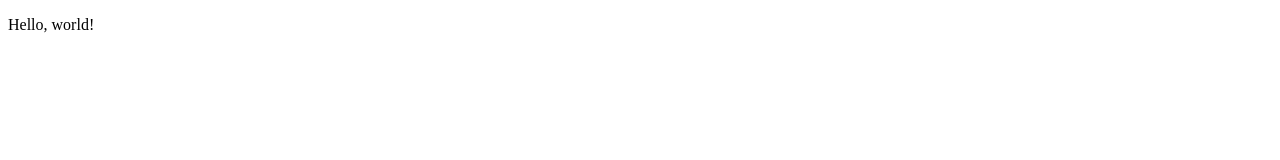
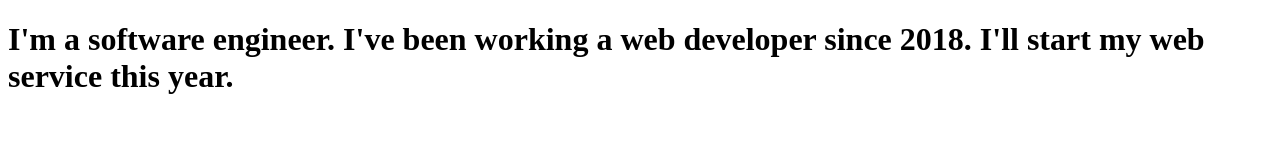
Before and after one commit to Masayuki-Kanzaki/Masayuki-Kanzaki.github.io, a plain HTML site: page index.html in a window 1280 px wide. Drawn offline with Linux system fonts and the light colour scheme.

Commit message:
Add my message

```diff
--- a/index.html
+++ b/index.html
@@ -5,6 +5,9 @@
     <meta charset="uft-8">
   </head>
   <body>
-    <p>Hello, world!</p>
+    <h1>I'm a software engineer.
+      I've been working a web developer since 2018.
+      I'll start my web service this year.
+    </h1>
   </body>
 </html>
```
